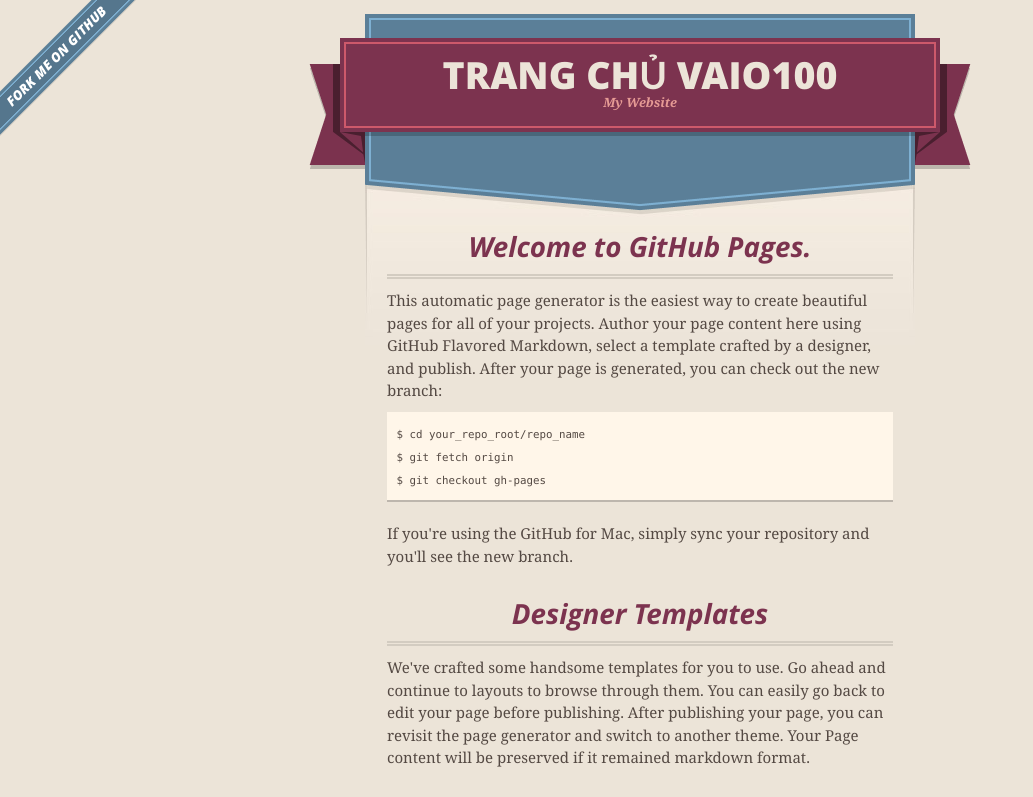
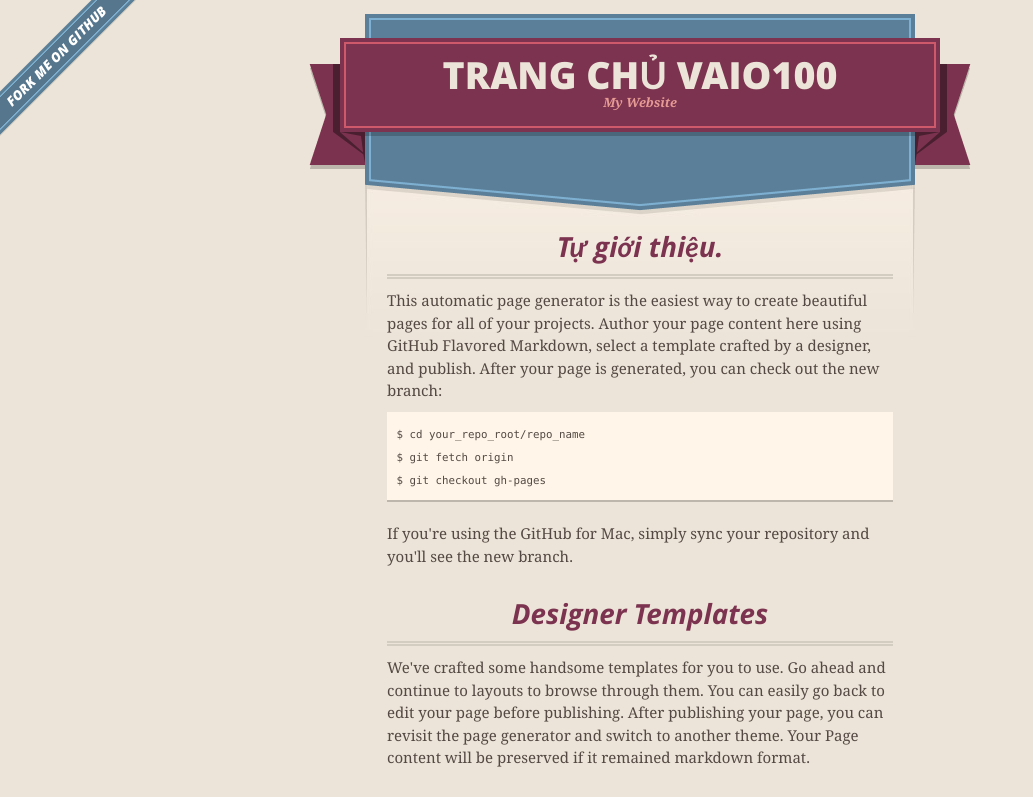
Before and after one commit to vaio100/vaio100.github.io, a plain HTML site: page index.html in a window 1280 px wide. Shown: the top 797 px of the page, without its empty margins (0-1033 px from the left). Drawn offline with nearby package versions, Linux system fonts and the light colour scheme.

Commit message:
Update index.html

```diff
--- a/index.html
+++ b/index.html
@@ -46,7 +46,7 @@
 
       <section id="main_content">
         <h3>
-<a id="welcome-to-github-pages" class="anchor" href="#welcome-to-github-pages" aria-hidden="true"><span class="octicon octicon-link"></span></a>Welcome to GitHub Pages.</h3>
+<a id="welcome-to-github-pages" class="anchor" href="#welcome-to-github-pages" aria-hidden="true"><span class="octicon octicon-link"></span></a>Tự giới thiệu.</h3>
 
 <p>This automatic page generator is the easiest way to create beautiful pages for all of your projects. Author your page content here using GitHub Flavored Markdown, select a template crafted by a designer, and publish. After your page is generated, you can check out the new branch:</p>
 
```
